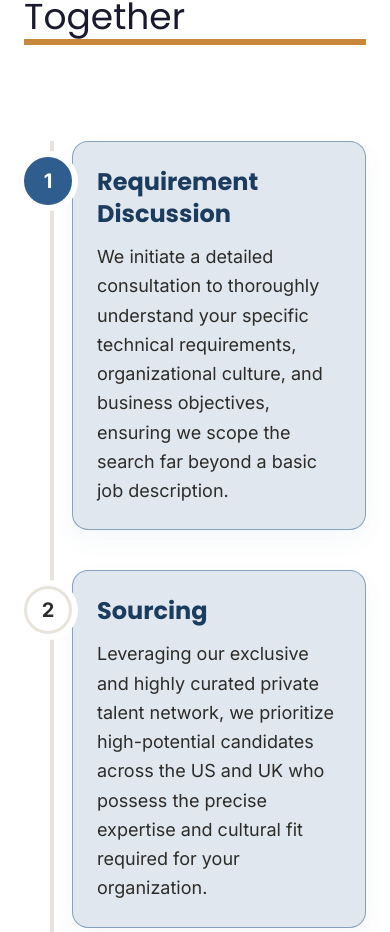
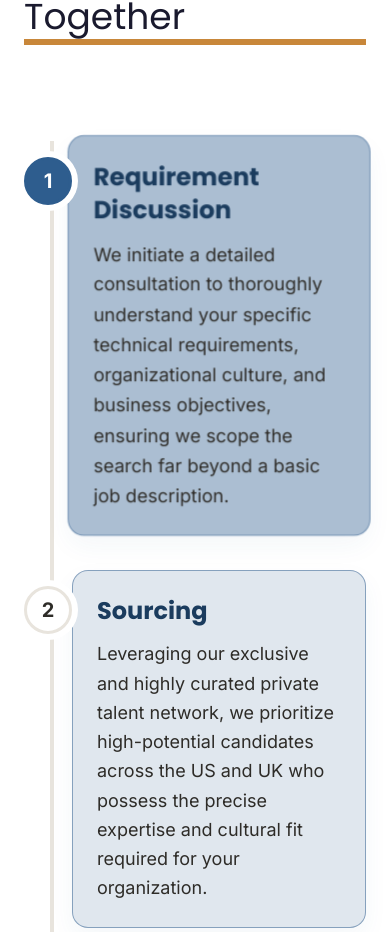
Before and after one commit to united-career-solution/united-career-solution-landing, a Next.js app: page /employer in a window 390 px wide. Shown: the part 4071-5003 px from the top of the page. Built offline with nearby package versions, Linux system fonts and the light colour scheme.

Commit message:
refactor: comment out FloatingBadge components, update company list and styling in About page, and add scroll-based animations to candidate process cards

```diff
--- a/app/candidate/page.js
+++ b/app/candidate/page.js
@@ -7,7 +7,7 @@ import Card from "@/components/ui/Card";
 import SectionHeading from "@/components/ui/SectionHeading";
 import AnimatedHeadline from "@/components/ui/AnimatedHeadline";
 import TypewriterText from "@/components/ui/TypewriterText";
-import FloatingBadge from "@/components/ui/FloatingBadge";
+// import FloatingBadge from "@/components/ui/FloatingBadge";
 import HeroVideo from "@/components/ui/HeroVideo";
 import { useScrollReady } from "@/hooks/useScrollReady";
 
@@ -61,9 +61,9 @@ export default function CandidatePage() {
                 <div className="absolute inset-0 bg-black/50 z-[1]" />
 
                 {/* Floating Badges */}
-                <FloatingBadge className="!bg-white/10 !text-white/90 !border-white/20 shadow-[0_0_20px_rgba(255,255,255,0.05)]" text="Senior SWE Offers" top="8%" left="3%" delay={1.5} floatDuration={6} />
+                    {/* <FloatingBadge className="!bg-white/10 !text-white/90 !border-white/20 shadow-[0_0_20px_rgba(255,255,255,0.05)]" text="Senior SWE Offers" top="8%" left="3%" delay={1.5} floatDuration={6} />
                 <FloatingBadge className="!bg-white/10 !text-white/90 !border-white/20 shadow-[0_0_20px_rgba(255,255,255,0.05)]" text="$150k+ Placements" top="8%" right="3%" delay={1.8} floatDuration={5} />
-                <FloatingBadge className="!bg-white/10 !text-white/90 !border-white/20 shadow-[0_0_20px_rgba(255,255,255,0.05)]" text="Bypass the ATS" bottom="8%" left="4%" delay={2.1} floatDuration={7} />
+                <FloatingBadge className="!bg-white/10 !text-white/90 !border-white/20 shadow-[0_0_20px_rgba(255,255,255,0.05)]" text="Bypass the ATS" bottom="8%" left="4%" delay={2.1} floatDuration={7} /> */}
 
                 <div className="max-w-4xl mx-auto text-center relative z-10 w-full">
                     <AnimatedHeadline
@@ -103,7 +103,7 @@ export default function CandidatePage() {
                     <div className="grid grid-cols-1 md:grid-cols-2 gap-5 md:gap-6 lg:gap-8">
                         {[
                             {
-                                label: "Pain Point #1",
+                                label: "Common Challenge #1",
                                 title: "Random Job Applications",
                                 desc: "Applying to hundreds of jobs without knowing if your profile actually matches what employers are looking for.",
                                 icon: (
@@ -113,7 +113,7 @@ export default function CandidatePage() {
                                 ),
                             },
                             {
-                                label: "Pain Point #2",
+                                label: "Common Challenge #2",
                                 title: "Lack of Career Guidance",
                                 desc: "No proper guidance on which roles or industries best fit your skills, experience, and visa eligibility.",
                                 icon: (
@@ -123,7 +123,7 @@ export default function CandidatePage() {
                                 ),
                             },
                             {
-                                label: "Pain Point #3",
+                                label: "Common Challenge #3",
                                 title: "Unclear Hiring Processes",
                                 desc: "Confusing recruitment pipelines and unrealistic promises from agencies leave you stuck in limbo.",
                                 icon: (
@@ -133,7 +133,7 @@ export default function CandidatePage() {
                                 ),
                             },
                             {
-                                label: "Pain Point #4",
+                                label: "Common Challenge #4",
                                 title: "Interview Preparation Gaps",
                                 desc: "Struggling to prepare for international interview standards and employer expectations without proper support.",
                                 icon: (
@@ -291,6 +291,8 @@ export default function CandidatePage() {
                                 const circleBg = useTransform(scrollYProgress, [stepProgress - 0.05, stepProgress], ["#FFFFFF", "#C8873A"]);
                                 const circleBorder = useTransform(scrollYProgress, [stepProgress - 0.05, stepProgress], ["#E8E4DD", "#C8873A"]);
                                 const circleText = useTransform(scrollYProgress, [stepProgress - 0.05, stepProgress], ["#2E2C28", "#FFFFFF"]);
+                                const cardScale = useTransform(scrollYProgress, [stepProgress - 0.05, stepProgress], [1, 1.03]);
+                                const cardBg = useTransform(scrollYProgress, [stepProgress - 0.05, stepProgress], ["rgba(200,135,58,0.15)", "rgba(200,135,58,0.40)"]);
 
                                 return (
                                     <motion.div
@@ -319,14 +321,15 @@ export default function CandidatePage() {
                                         </motion.div>
 
                                         {/* Content Card */}
-                                        <div className={`w-full md:w-[47%] text-left md:pb-12`}>
-                                            <div
-                                                className="p-6 md:p-8 relative group transition-all duration-300 bg-[rgba(200,135,58,0.15)] backdrop-blur-[12px] rounded-2xl border border-[rgba(200,135,58,0.5)] shadow-[0_10px_25px_rgba(200,135,58,0.05)] hover:-translate-y-1 hover:shadow-[0_15px_35px_rgba(200,135,58,0.1)]"
+                                        <motion.div className={`w-full md:w-[47%] text-left md:pb-12`} style={{ scale: cardScale }}>
+                                            <motion.div
+                                                className="p-6 md:p-8 relative group transition-all duration-300 backdrop-blur-[12px] rounded-2xl border border-[rgba(200,135,58,0.5)] shadow-[0_10px_25px_rgba(200,135,58,0.05)] hover:-translate-y-1 hover:shadow-[0_15px_35px_rgba(200,135,58,0.1)]"
+                                                style={{ backgroundColor: cardBg }}
                                             >
                                                 <h3 className="text-2xl font-bold mb-3 text-[#915D24]">{step.title}</h3>
                                                 <p className="text-brand-muted text-lg leading-relaxed">{step.desc}</p>
-                                            </div>
-                                        </div>
+                                            </motion.div>
+                                        </motion.div>
                                     </motion.div>
                                 );
                             })}
--- a/app/employer/page.js
+++ b/app/employer/page.js
@@ -7,7 +7,7 @@ import Card from "@/components/ui/Card";
 import SectionHeading from "@/components/ui/SectionHeading";
 import AnimatedHeadline from "@/components/ui/AnimatedHeadline";
 import TypewriterText from "@/components/ui/TypewriterText";
-import FloatingBadge from "@/components/ui/FloatingBadge";
+// import FloatingBadge from "@/components/ui/FloatingBadge";
 import HeroVideo from "@/components/ui/HeroVideo";
 import { useScrollReady } from "@/hooks/useScrollReady";
 
@@ -60,9 +60,9 @@ export default function EmployerPage() {
                 <div className="absolute inset-0 bg-black/50 z-[1]" />
 
                 {/* Floating Badges (Dark Mode specific border styling explicitly overriding default) */}
-                <FloatingBadge className="!bg-brand-surface/10 !text-white/90 !border-white/20 shadow-[0_0_20px_rgba(255,255,255,0.05)]" text="Vetted Full-Stack" top="8%" left="3%" delay={1.5} floatDuration={6} />
+                    {/* <FloatingBadge className="!bg-brand-surface/10 !text-white/90 !border-white/20 shadow-[0_0_20px_rgba(255,255,255,0.05)]" text="Vetted Full-Stack" top="8%" left="3%" delay={1.5} floatDuration={6} />
                 <FloatingBadge className="!bg-brand-surface/10 !text-white/90 !border-white/20 shadow-[0_0_20px_rgba(255,255,255,0.05)]" text="Immediate Starts" top="8%" right="3%" delay={1.8} floatDuration={5} />
-                <FloatingBadge className="!bg-brand-surface/10 !text-white/90 !border-white/20 shadow-[0_0_20px_rgba(255,255,255,0.05)]" text="Global Talent" bottom="8%" left="4%" delay={2.1} floatDuration={7} />
+                <FloatingBadge className="!bg-brand-surface/10 !text-white/90 !border-white/20 shadow-[0_0_20px_rgba(255,255,255,0.05)]" text="Global Talent" bottom="8%" left="4%" delay={2.1} floatDuration={7} /> */}
 
                 <div className="max-w-4xl mx-auto text-center relative z-10 w-full">
                     <AnimatedHeadline
@@ -199,6 +199,8 @@ export default function EmployerPage() {
                                 const circleBg = useTransform(scrollYProgress, [stepProgress - 0.05, stepProgress], ["#FFFFFF", "#2E5D8E"]);
                                 const circleBorder = useTransform(scrollYProgress, [stepProgress - 0.05, stepProgress], ["#E8E4DD", "#2E5D8E"]);
                                 const circleText = useTransform(scrollYProgress, [stepProgress - 0.05, stepProgress], ["#2E2C28", "#FFFFFF"]);
+                                const cardScale = useTransform(scrollYProgress, [stepProgress - 0.05, stepProgress], [1, 1.03]);
+                                const cardBg = useTransform(scrollYProgress, [stepProgress - 0.05, stepProgress], ["rgba(46,93,142,0.15)", "rgba(46,93,142,0.40)"]);
 
                                 return (<motion.div
                                     initial={{ opacity: 0, x: isLeft ? -30 : 30 }}
@@ -226,14 +228,15 @@ export default function EmployerPage() {
                                     </motion.div>
 
                                     {/* Content Card */}
-                                    <div className={`w-full md:w-[47%] text-left md:pb-12`}>
-                                        <div
-                                            className="p-6 md:p-8 relative group transition-all duration-300 bg-[rgba(46,93,142,0.15)] backdrop-blur-[12px] rounded-2xl border border-[rgba(46,93,142,0.5)] shadow-[0_10px_25px_rgba(46,93,142,0.05)] hover:-translate-y-1 hover:shadow-[0_15px_35px_rgba(46,93,142,0.1)]"
+                                    <motion.div className={`w-full md:w-[47%] text-left md:pb-12`} style={{ scale: cardScale }}>
+                                        <motion.div
+                                            className="p-6 md:p-8 relative group transition-all duration-300 backdrop-blur-[12px] rounded-2xl border border-[rgba(46,93,142,0.5)] shadow-[0_10px_25px_rgba(46,93,142,0.05)] hover:-translate-y-1 hover:shadow-[0_15px_35px_rgba(46,93,142,0.1)]"
+                                            style={{ backgroundColor: cardBg }}
                                         >
                                             <h3 className="text-2xl font-bold mb-3 text-[#1B3C5E]">{step.title}</h3>
                                             <p className="text-brand-muted text-lg leading-relaxed">{step.desc}</p>
-                                        </div>
-                                    </div>
+                                        </motion.div>
+                                    </motion.div>
                                 </motion.div>
                                 );
                             })}
--- a/app/page.js
+++ b/app/page.js
@@ -8,7 +8,7 @@ import AnimatedCounter from "@/components/ui/AnimatedCounter";
 import SectionHeading from "@/components/ui/SectionHeading";
 import AnimatedHeadline from "@/components/ui/AnimatedHeadline";
 import TypewriterText from "@/components/ui/TypewriterText";
-import FloatingBadge from "@/components/ui/FloatingBadge";
+// import FloatingBadge from "@/components/ui/FloatingBadge";
 import InfiniteMarquee from "@/components/ui/InfiniteMarquee";
 import GlobalOpportunitiesMap from "@/components/world-map/GlobalOpportunitiesMap";
 import { useScrollReady } from "@/hooks/useScrollReady";
```
Also changed, not shown: app/about/page.js (+6 -5 lines).
